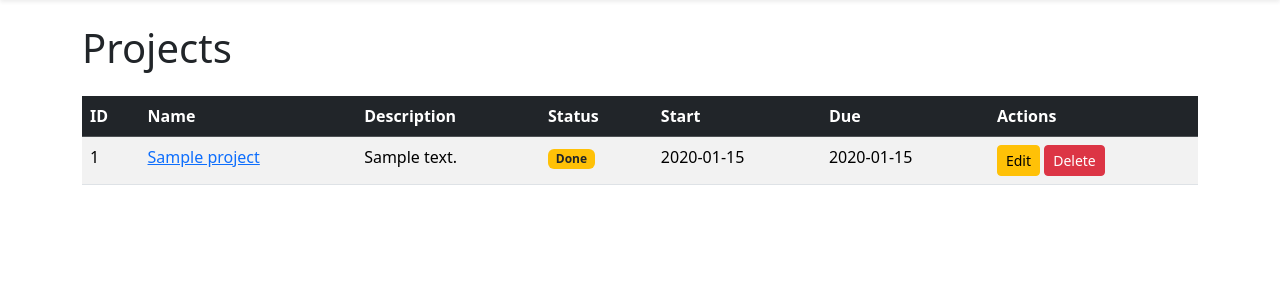
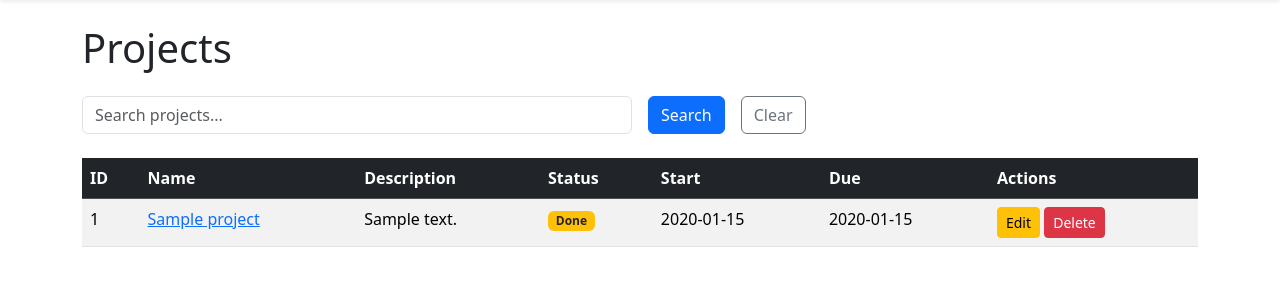
Before and after one commit to James2c/flask-project-management-dashboard, a Flask app: page /projects/ in a window 1280 px wide. Shown: the part 56-356 px from the top of the page. Run offline with Flask 3, Linux system fonts and the light colour scheme; tables that the repository leaves empty hold one stand-in row (values such as "Sample post").

Commit message:
Add project search functionality

```diff
--- a/app/routes/projects.py
+++ b/app/routes/projects.py
@@ -11,8 +11,22 @@ projects_bp = Blueprint("projects", __name__, url_prefix="/projects")
 
 @projects_bp.route("/", methods=["GET"])
 def projects():
-    all_projects = Project.query.all()
-    return render_template("projects.html", projects=all_projects)
+    search = request.args.get("search", "").strip()
+
+    if search:
+        all_projects = (
+            Project.query
+            .filter(Project.name.ilike(f"%{search}%"))
+            .all()
+        )
+    else:
+        all_projects = Project.query.all()
+
+    return render_template(
+        "projects.html",
+        projects=all_projects,
+        search=search
+    )
 
 
 @projects_bp.route("/create", methods=["GET", "POST"])
--- a/app/templates/projects.html
+++ b/app/templates/projects.html
@@ -3,6 +3,26 @@
 {% block content %}
 
 <h1 class="mb-4">Projects</h1>
+
+<form method="GET" class="row g-3 mb-4">
+
+    <div class="col-md-6">
+        <input type="text" name="search" class="form-control" placeholder="Search projects..." value="{{ search }}">
+    </div>
+
+    <div class="col-auto">
+        <button class="btn btn-primary">
+            Search
+        </button>
+    </div>
+
+    <div class="col-auto">
+        <a href="{{ url_for('projects.projects') }}" class="btn btn-outline-secondary">
+            Clear
+        </a>
+    </div>
+
+</form>
 
 <table class="table table-striped table-hover">
 
```
